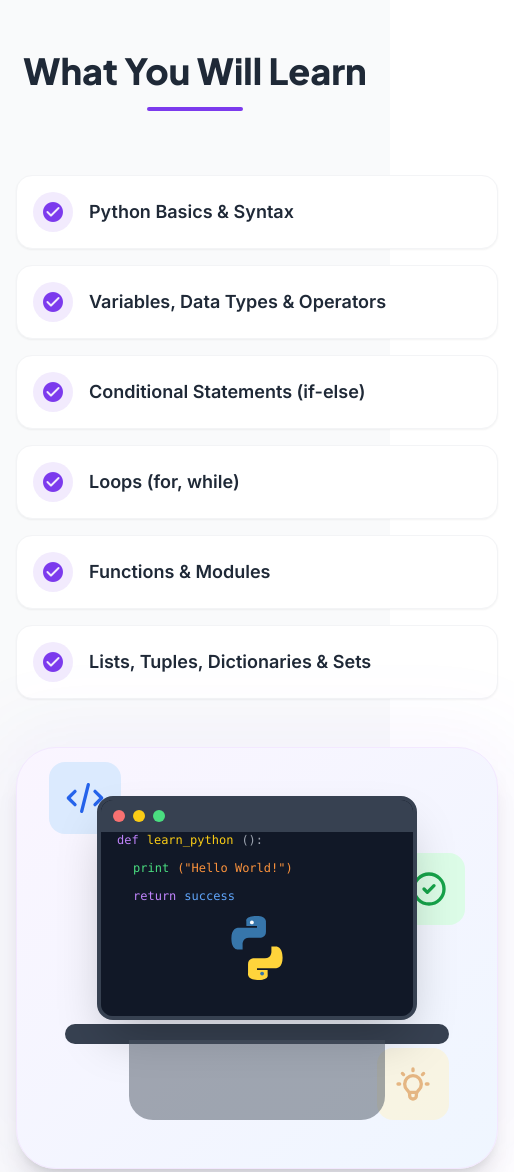
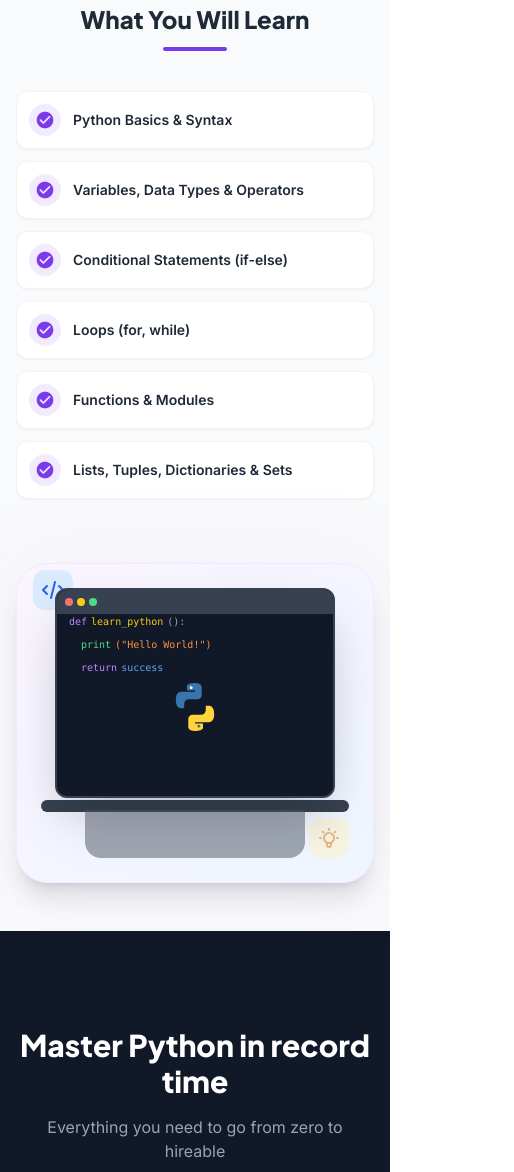
Before and after one commit to Tannu-225/python-bootcamp-site, a plain HTML site: page course.html in a window 390 px wide. Shown: the part 4324-5496 px from the top of the page, 514 px wide, since content can reach past the window. Drawn offline with nearby package versions, Linux system fonts and the light colour scheme.

Commit message:
add featues

```diff
--- a/course.html
+++ b/course.html
@@ -271,102 +271,126 @@
     </section>
 
     <!-- What You Will Learn -->
-    <section class="py-24 bg-gray-50">
+    <section class="py-12 sm:py-16 md:py-20 lg:py-24 bg-gray-50">
         <div class="max-w-7xl mx-auto px-4 sm:px-6 lg:px-8">
-            <div class="text-center mb-16">
-                <h2 class="text-4xl font-display font-extrabold mb-4">What You Will Learn</h2>
-                <div class="w-24 h-1 bg-primary mx-auto rounded-full"></div>
+            <!-- Section Header -->
+            <div class="text-center mb-10 sm:mb-12 lg:mb-16">
+                <h2 class="text-2xl sm:text-3xl md:text-4xl font-display font-extrabold mb-3 sm:mb-4">What You Will Learn</h2>
+                <div class="w-16 sm:w-20 lg:w-24 h-1 bg-primary mx-auto rounded-full"></div>
             </div>
-            <div class="grid lg:grid-cols-2 gap-12 items-center">
-                <div class="space-y-4">
-                    <div class="flex items-center gap-4 bg-white p-4 rounded-2xl shadow-sm border border-gray-100">
-                        <div class="flex-shrink-0 w-10 h-10 rounded-full bg-primary/10 flex items-center justify-center">
-                            <span class="material-icons-round text-primary">check_circle</span>
+
+            <!-- Content Grid -->
+            <div class="grid lg:grid-cols-2 gap-8 sm:gap-10 lg:gap-12 items-center">
+                <!-- Learning Points List -->
+                <div class="space-y-3 sm:space-y-4">
+                    <!-- Item 1 -->
+                    <div class="flex items-center gap-3 sm:gap-4 bg-white p-3 sm:p-4 rounded-xl sm:rounded-2xl shadow-sm border border-gray-100 hover:shadow-md transition-shadow">
+                        <div class="flex-shrink-0 w-8 h-8 sm:w-10 sm:h-10 rounded-full bg-primary/10 flex items-center justify-center">
+                            <span class="material-icons-round text-primary text-xl sm:text-2xl">check_circle</span>
                         </div>
-                        <span class="font-semibold text-lg">Python Basics & Syntax</span>
+                        <span class="font-semibold text-sm sm:text-base lg:text-lg">Python Basics & Syntax</span>
                     </div>
-                    <div class="flex items-center gap-4 bg-white p-4 rounded-2xl shadow-sm border border-gray-100">
-                        <div class="flex-shrink-0 w-10 h-10 rounded-full bg-primary/10 flex items-center justify-center">
-                            <span class="material-icons-round text-primary">check_circle</span>
+
+                    <!-- Item 2 -->
+                    <div class="flex items-center gap-3 sm:gap-4 bg-white p-3 sm:p-4 rounded-xl sm:rounded-2xl shadow-sm border border-gray-100 hover:shadow-md transition-shadow">
+                        <div class="flex-shrink-0 w-8 h-8 sm:w-10 sm:h-10 rounded-full bg-primary/10 flex items-center justify-center">
+                            <span class="material-icons-round text-primary text-xl sm:text-2xl">check_circle</span>
                         </div>
-                        <span class="font-semibold text-lg">Variables, Data Types & Operators</span>
+                        <span class="font-semibold text-sm sm:text-base lg:text-lg">Variables, Data Types & Operators</span>
                     </div>
-                    <div class="flex items-center gap-4 bg-white p-4 rounded-2xl shadow-sm border border-gray-100">
-                        <div class="flex-shrink-0 w-10 h-10 rounded-full bg-primary/10 flex items-center justify-center">
-                            <span class="material-icons-round text-primary">check_circle</span>
+
+                    <!-- Item 3 -->
+                    <div class="flex items-center gap-3 sm:gap-4 bg-white p-3 sm:p-4 rounded-xl sm:rounded-2xl shadow-sm border border-gray-100 hover:shadow-md transition-shadow">
+                        <div class="flex-shrink-0 w-8 h-8 sm:w-10 sm:h-10 rounded-full bg-primary/10 flex items-center justify-center">
+                            <span class="material-icons-round text-primary text-xl sm:text-2xl">check_circle</span>
                         </div>
-                        <span class="font-semibold text-lg">Conditional Statements (if-else)</span>
+                        <span class="font-semibold text-sm sm:text-base lg:text-lg">Conditional Statements (if-else)</span>
                     </div>
-                    <div class="flex items-center gap-4 bg-white p-4 rounded-2xl shadow-sm border border-gray-100">
-                        <div class="flex-shrink-0 w-10 h-10 rounded-full bg-primary/10 flex items-center justify-center">
-                            <span class="material-icons-round text-primary">check_circle</span>
+
+                    <!-- Item 4 -->
+                    <div class="flex items-center gap-3 sm:gap-4 bg-white p-3 sm:p-4 rounded-xl sm:rounded-2xl shadow-sm border border-gray-100 hover:shadow-md transition-shadow">
+                        <div class="flex-shrink-0 w-8 h-8 sm:w-10 sm:h-10 rounded-full bg-primary/10 flex items-center justify-center">
+                            <span class="material-icons-round text-primary text-xl sm:text-2xl">check_circle</span>
                         </div>
-                        <span class="font-semibold text-lg">Loops (for, while)</span>
+                        <span class="font-semibold text-sm sm:text-base lg:text-lg">Loops (for, while)</span>
                     </div>
-                    <div class="flex items-center gap-4 bg-white p-4 rounded-2xl shadow-sm border border-gray-100">
-                        <div class="flex-shrink-0 w-10 h-10 rounded-full bg-primary/10 flex items-center justify-center">
-                            <span class="material-icons-round text-primary">check_circle</span>
+
+                    <!-- Item 5 -->
+                    <div class="flex items-center gap-3 sm:gap-4 bg-white p-3 sm:p-4 rounded-xl sm:rounded-2xl shadow-sm border border-gray-100 hover:shadow-md transition-shadow">
+                        <div class="flex-shrink-0 w-8 h-8 sm:w-10 sm:h-10 rounded-full bg-primary/10 flex items-center justify-center">
+                            <span class="material-icons-round text-primary text-xl sm:text-2xl">check_circle</span>
                         </div>
-                        <span class="font-semibold text-lg">Functions & Modules</span>
+                        <span class="font-semibold text-sm sm:text-base lg:text-lg">Functions & Modules</span>
                     </div>
-                    <div class="flex items-center gap-4 bg-white p-4 rounded-2xl shadow-sm border border-gray-100">
-                        <div class="flex-shrink-0 w-10 h-10 rounded-full bg-primary/10 flex items-center justify-center">
-                            <span class="material-icons-round text-primary">check_circle</span>
+
+                    <!-- Item 6 -->
+                    <div class="flex items-center gap-3 sm:gap-4 bg-white p-3 sm:p-4 rounded-xl sm:rounded-2xl shadow-sm border border-gray-100 hover:shadow-md transition-shadow">
+                        <div class="flex-shrink-0 w-8 h-8 sm:w-10 sm:h-10 rounded-full bg-primary/10 flex items-center justify-center">
+                            <span class="material-icons-round text-primary text-xl sm:text-2xl">check_circle</span>
                         </div>
-                        <span class="font-semibold text-lg">Lists, Tuples, Dictionaries & Sets</span>
+                        <span class="font-semibold text-sm sm:text-base lg:text-lg">Lists, Tuples, Dictionaries & Sets</span>
                     </div>
                 </div>
-                <div class="relative group">
-                    <div class="absolute -inset-4 bg-primary/5 rounded-[2.5rem] blur-2xl group-hover:bg-primary/10 transition-all duration-500"></div>
-                    <div class="relative bg-gradient-to-br from-purple-50 to-blue-50 p-12 rounded-[2.5rem] border border-purple-100 shadow-xl overflow-hidden min-h-[400px] flex items-center justify-center">
+
+                <!-- Laptop Illustration -->
+                <div class="relative group mt-8 lg:mt-0">
+                    <!-- Glow effect -->
+                    <div class="absolute -inset-2 sm:-inset-4 bg-primary/5 rounded-[2rem] sm:rounded-[2.5rem] blur-2xl group-hover:bg-primary/10 transition-all duration-500"></div>
+
+                    <!-- Main container -->
+                    <div class="relative bg-gradient-to-br from-purple-50 to-blue-50 p-6 sm:p-8 md:p-10 lg:p-12 rounded-[2rem] sm:rounded-[2.5rem] border border-purple-100 shadow-xl overflow-hidden min-h-[280px] sm:min-h-[350px] lg:min-h-[400px] flex items-center justify-center">
+
                         <!-- Decorative floating icons -->
-                        <div class="absolute top-8 left-8 p-4 bg-blue-100 rounded-2xl text-blue-600 animate-bounce">
-                            <svg class="w-10 h-10" fill="none" stroke="currentColor" viewBox="0 0 24 24">
+                        <div class="absolute top-4 sm:top-6 lg:top-8 left-4 sm:left-6 lg:left-8 p-2 sm:p-3 lg:p-4 bg-blue-100 rounded-xl sm:rounded-2xl text-blue-600 animate-bounce">
+                            <svg class="w-6 h-6 sm:w-8 sm:h-8 lg:w-10 lg:h-10" fill="none" stroke="currentColor" viewBox="0 0 24 24">
                                 <path stroke-linecap="round" stroke-linejoin="round" stroke-width="2" d="M10 20l4-16m4 4l4 4-4 4M6 16l-4-4 4-4"/>
                             </svg>
                         </div>
-                        <div class="absolute bottom-12 right-12 p-4 bg-amber-100 rounded-2xl text-amber-600 animate-pulse">
-                            <svg class="w-10 h-10" fill="none" stroke="currentColor" viewBox="0 0 24 24">
+
+                        <div class="absolute bottom-6 sm:bottom-8 lg:bottom-12 right-6 sm:right-8 lg:right-12 p-2 sm:p-3 lg:p-4 bg-amber-100 rounded-xl sm:rounded-2xl text-amber-600 animate-pulse">
+                            <svg class="w-6 h-6 sm:w-8 sm:h-8 lg:w-10 lg:h-10" fill="none" stroke="currentColor" viewBox="0 0 24 24">
                                 <path stroke-linecap="round" stroke-linejoin="round" stroke-width="2" d="M9.663 17h4.673M12 3v1m6.364 1.636l-.707.707M21 12h-1M4 12H3m3.343-5.657l-.707-.707m2.828 9.9a5 5 0 117.072 0l-.548.547A3.374 3.374 0 0014 18.469V19a2 2 0 11-4 0v-.531c0-.895-.356-1.754-.988-2.386l-.548-.547z"/>
                             </svg>
                         </div>
-                        <div class="absolute top-1/4 right-8 p-4 bg-green-100 rounded-2xl text-green-600">
-                            <svg class="w-10 h-10" fill="none" stroke="currentColor" viewBox="0 0 24 24">
+
+                        <div class="absolute top-1/4 right-4 sm:right-6 lg:right-8 p-2 sm:p-3 lg:p-4 bg-green-100 rounded-xl sm:rounded-2xl text-green-600 hidden sm:block">
+                            <svg class="w-6 h-6 sm:w-8 sm:h-8 lg:w-10 lg:h-10" fill="none" stroke="currentColor" viewBox="0 0 24 24">
                                 <path stroke-linecap="round" stroke-linejoin="round" stroke-width="2" d="M9 12l2 2 4-4m6 2a9 9 0 11-18 0 9 9 0 0118 0z"/>
                             </svg>
                         </div>
 
                         <!-- Main laptop illustration -->
-                        <div class="flex flex-col items-center">
-                            <div class="relative w-80 h-56 bg-gray-800 rounded-2xl border-4 border-gray-700 shadow-2xl flex items-center justify-center overflow-hidden">
+                        <div class="flex flex-col items-center w-full">
+                            <!-- Laptop screen -->
+                            <div class="relative w-full max-w-[280px] sm:max-w-[320px] md:max-w-[350px] lg:max-w-[380px] aspect-[4/3] bg-gray-800 rounded-xl sm:rounded-2xl border-2 sm:border-3 lg:border-4 border-gray-700 shadow-2xl flex items-center justify-center overflow-hidden">
                                 <!-- Screen header bar -->
-                                <div class="absolute inset-x-0 top-0 h-8 bg-gray-700 flex items-center px-3 gap-2">
-                                    <div class="w-3 h-3 rounded-full bg-red-400"></div>
-                                    <div class="w-3 h-3 rounded-full bg-yellow-400"></div>
-                                    <div class="w-3 h-3 rounded-full bg-green-400"></div>
+                                <div class="absolute inset-x-0 top-0 h-6 sm:h-7 lg:h-8 bg-gray-700 flex items-center px-2 sm:px-3 gap-1 sm:gap-2">
+                                    <div class="w-2 h-2 sm:w-2.5 sm:h-2.5 lg:w-3 lg:h-3 rounded-full bg-red-400"></div>
+                                    <div class="w-2 h-2 sm:w-2.5 sm:h-2.5 lg:w-3 lg:h-3 rounded-full bg-yellow-400"></div>
+                                    <div class="w-2 h-2 sm:w-2.5 sm:h-2.5 lg:w-3 lg:h-3 rounded-full bg-green-400"></div>
                                 </div>
 
                                 <!-- Code editor content -->
-                                <div class="w-full h-full pt-8 px-4 pb-4 bg-gray-900">
-                                    <div class="space-y-3">
+                                <div class="w-full h-full pt-6 sm:pt-7 lg:pt-8 px-3 sm:px-4 pb-3 sm:pb-4 bg-gray-900">
+                                    <div class="space-y-2 sm:space-y-2.5 lg:space-y-3">
                                         <!-- Code lines with Python syntax colors -->
-                                        <div class="flex items-center gap-2">
-                                            <span class="text-purple-400 text-xs font-mono">def</span>
-                                            <span class="text-yellow-400 text-xs font-mono">learn_python</span>
-                                            <span class="text-gray-400 text-xs font-mono">():</span>
+                                        <div class="flex items-center gap-1 sm:gap-1.5 lg:gap-2">
+                                            <span class="text-purple-400 text-[10px] sm:text-xs font-mono">def</span>
+                                            <span class="text-yellow-400 text-[10px] sm:text-xs font-mono">learn_python</span>
+                                            <span class="text-gray-400 text-[10px] sm:text-xs font-mono">():</span>
                                         </div>
-                                        <div class="flex items-center gap-2 ml-4">
-                                            <span class="text-green-400 text-xs font-mono">print</span>
-                                            <span class="text-orange-400 text-xs font-mono">("Hello World!")</span>
+                                        <div class="flex items-center gap-1 sm:gap-1.5 lg:gap-2 ml-3 sm:ml-4">
+                                            <span class="text-green-400 text-[10px] sm:text-xs font-mono">print</span>
+                                            <span class="text-orange-400 text-[10px] sm:text-xs font-mono">("Hello World!")</span>
                                         </div>
-                                        <div class="flex items-center gap-2 ml-4">
-                                            <span class="text-purple-400 text-xs font-mono">return</span>
-                                            <span class="text-blue-400 text-xs font-mono">success</span>
+                                        <div class="flex items-center gap-1 sm:gap-1.5 lg:gap-2 ml-3 sm:ml-4">
+                                            <span class="text-purple-400 text-[10px] sm:text-xs font-mono">return</span>
+                                            <span class="text-blue-400 text-[10px] sm:text-xs font-mono">success</span>
                                         </div>
 
                                         <!-- Python logo -->
-                                        <div class="flex justify-center mt-6">
-                                            <div class="relative w-16 h-16">
+                                        <div class="flex justify-center mt-4 sm:mt-5 lg:mt-6">
+                                            <div class="relative w-12 h-12 sm:w-14 sm:h-14 lg:w-16 lg:h-16">
                                                 <svg viewBox="0 0 100 100" fill="none" xmlns="http://www.w3.org/2000/svg">
                                                     <path d="M49.5 0C31.4 0 33.3 7.6 33.3 7.6L33.4 15.8H50V18.3H22.2C22.2 18.3 10 16.6 10 34.8C10 53 20.2 52.5 20.2 52.5H27.5V44.2C27.5 44.2 27.2 34 37.5 34H54.2C54.2 34 64 34.2 64 24.6V10.4C64 10.4 66 0 49.5 0Z" fill="#3776AB"/>
                                                     <path d="M50.5 100C68.6 100 66.7 92.4 66.7 92.4L66.6 84.2H50V81.7H77.8C77.8 81.7 90 83.4 90 65.2C90 47 79.8 47.5 79.8 47.5H72.5V55.8C72.5 55.8 72.8 66 62.5 66H45.8C45.8 66 36 65.8 36 75.4V89.6C36 89.6 34 100 50.5 100Z" fill="#FFD43B"/>
@@ -380,8 +404,8 @@
                             </div>
 
                             <!-- Laptop base -->
-                            <div class="w-96 h-5 bg-gray-700 rounded-full mt-1"></div>
-                            <div class="w-64 h-20 bg-gray-600 rounded-b-3xl -mt-1 opacity-50"></div>
+                            <div class="w-full max-w-[320px] sm:max-w-[360px] md:max-w-[390px] lg:max-w-[420px] h-3 sm:h-4 lg:h-5 bg-gray-700 rounded-full mt-0.5 sm:mt-1"></div>
+                            <div class="w-full max-w-[220px] sm:max-w-[240px] md:max-w-[260px] lg:max-w-[280px] h-12 sm:h-16 lg:h-20 bg-gray-600 rounded-b-2xl sm:rounded-b-3xl -mt-0.5 sm:-mt-1 opacity-50"></div>
                         </div>
                     </div>
                 </div>
```
Also changed, not shown: index.html (+0 -19 lines).
